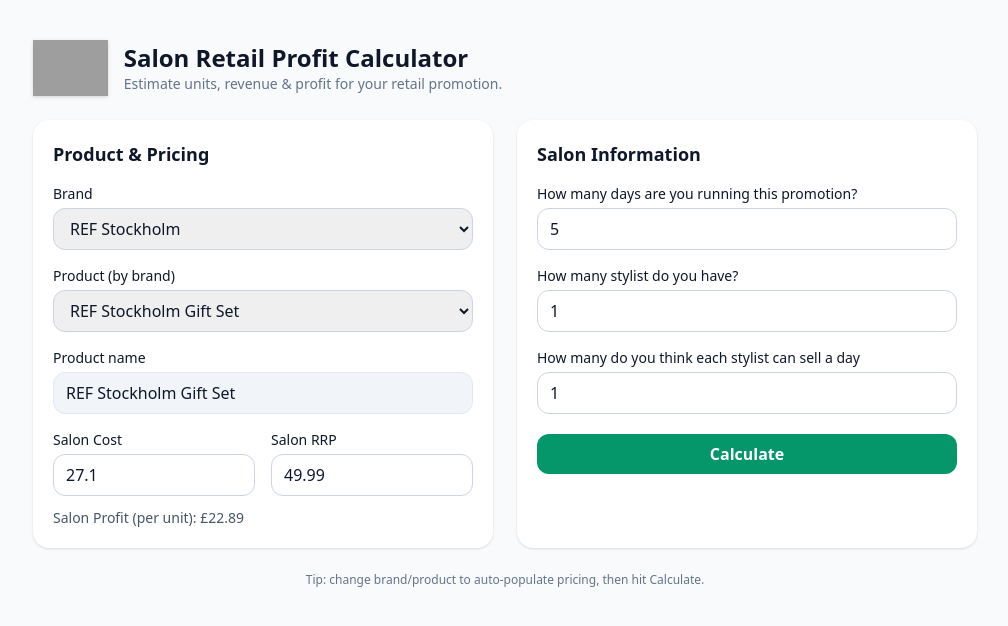
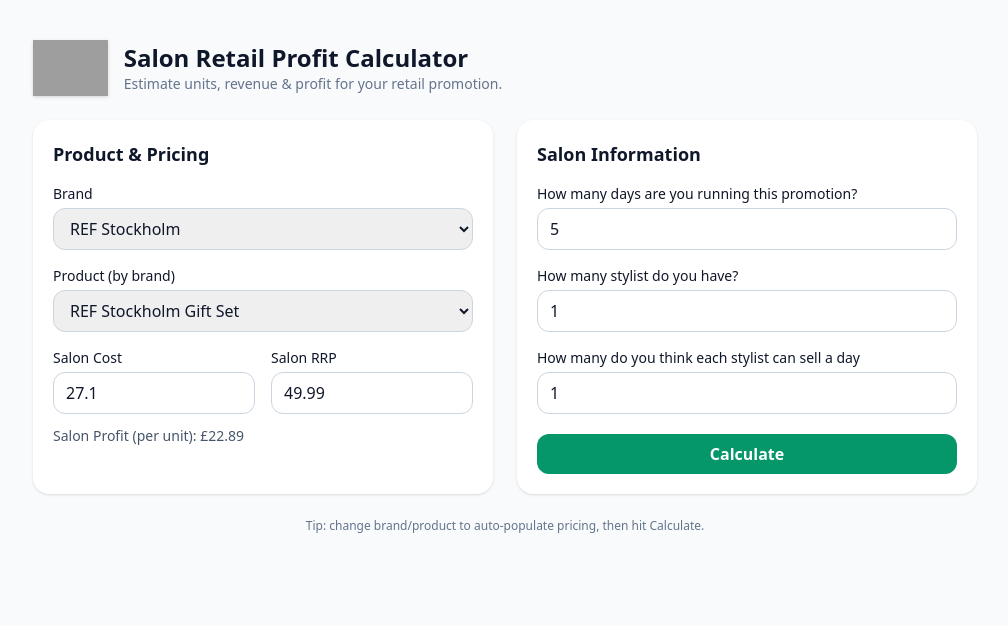
Before and after one commit to Demmoman6666/Salon-Calculator, a React (Vite) app: page / in a window 1280 px wide. Shown: the top 626 px of the page, without its empty margins (135-1143 px from the left). Built offline with nearby package versions, Linux system fonts and the light colour scheme; grey boxes are pictures that could not be loaded.

Commit message:
Update App.jsx

```diff
--- a/src/App.jsx
+++ b/src/App.jsx
@@ -2,43 +2,17 @@
 import { useEffect, useMemo, useState } from "react";
 
 // ⬇️ If you have a logo data URL, paste it between the quotes.
-const LOGO =
-  "PASTE_YOUR_DATA_URL_HERE";
+const LOGO = "PASTE_YOUR_DATA_URL_HERE";
 
 const CATALOG = {
   "REF Stockholm": [
-    {
-      id: "ref-gift-set",
-      name: "REF Stockholm Gift Set",
-      cost: 27.1,
-      rrp: 49.99,
-    },
-    {
-      id: "ref-shampoo",
-      name: "REF Stockholm Shampoo",
-      cost: 11.4,
-      rrp: 22.79,
-    },
-    {
-      id: "ref-conditioner",
-      name: "REF Stockholm Conditioner",
-      cost: 11.4,
-      rrp: 22.79,
-    },
+    { id: "ref-gift-set", name: "REF Stockholm Gift Set", cost: 27.1, rrp: 49.99 },
+    { id: "ref-shampoo",  name: "REF Stockholm Shampoo",  cost: 11.4, rrp: 22.79 },
+    { id: "ref-conditioner", name: "REF Stockholm Conditioner", cost: 11.4, rrp: 22.79 },
   ],
   "MY.ORGANICS": [
-    {
-      id: "myorg-retail-shampoo",
-      name: "MY.ORGANICS Retail Shampoo",
-      cost: 10.45,
-      rrp: 20.99,
-    },
-    {
-      id: "myorg-conditioner",
-      name: "MY.ORGANICS Conditioner",
-      cost: 11.2,
-      rrp: 21.99,
-    },
+    { id: "myorg-retail-shampoo", name: "MY.ORGANICS Retail Shampoo", cost: 10.45, rrp: 20.99 },
+    { id: "myorg-conditioner",     name: "MY.ORGANICS Conditioner",     cost: 11.2,  rrp: 21.99 },
   ],
 };
 
@@ -51,7 +25,6 @@
   // Defaults to REF Stockholm Gift Set selected & values prefilled
   const [brand, setBrand] = useState("REF Stockholm");
   const [productId, setProductId] = useState("ref-gift-set");
-  const [productName, setProductName] = useState("REF Stockholm Gift Set");
   const [cost, setCost] = useState(27.1);
   const [rrp, setRrp] = useState(49.99);
 
@@ -71,7 +44,6 @@
     if (!products.length) return;
     const first = products[0];
     setProductId(first.id);
-    setProductName(first.name);
     setCost(first.cost);
     setRrp(first.rrp);
     setResults(null);
@@ -81,7 +53,6 @@
   useEffect(() => {
     const p = products.find((x) => x.id === productId);
     if (p) {
-      setProductName(p.name);
       setCost(p.cost);
       setRrp(p.rrp);
       setResults(null);
@@ -100,13 +71,7 @@
     const revenue = totalUnits * (Number(rrp) || 0);
     const profit = revenue - totalCost;
 
-    setResults({
-      perDayPerStylist,
-      totalUnits,
-      totalCost,
-      revenue,
-      profit,
-    });
+    setResults({ perDayPerStylist, totalUnits, totalCost, revenue, profit });
   };
 
   return (
@@ -165,16 +130,6 @@
                 </option>
               ))}
             </select>
-
-            {/* Read-only product name */}
-            <label className="mt-4 block text-sm font-medium">
-              Product name
-            </label>
-            <input
-              className="mt-1 w-full rounded-xl border border-slate-200 bg-slate-100 px-3 py-2"
-              value={productName}
-              readOnly
-            />
 
             {/* Cost / RRP */}
             <div className="mt-4 grid grid-cols-2 gap-4">
```
